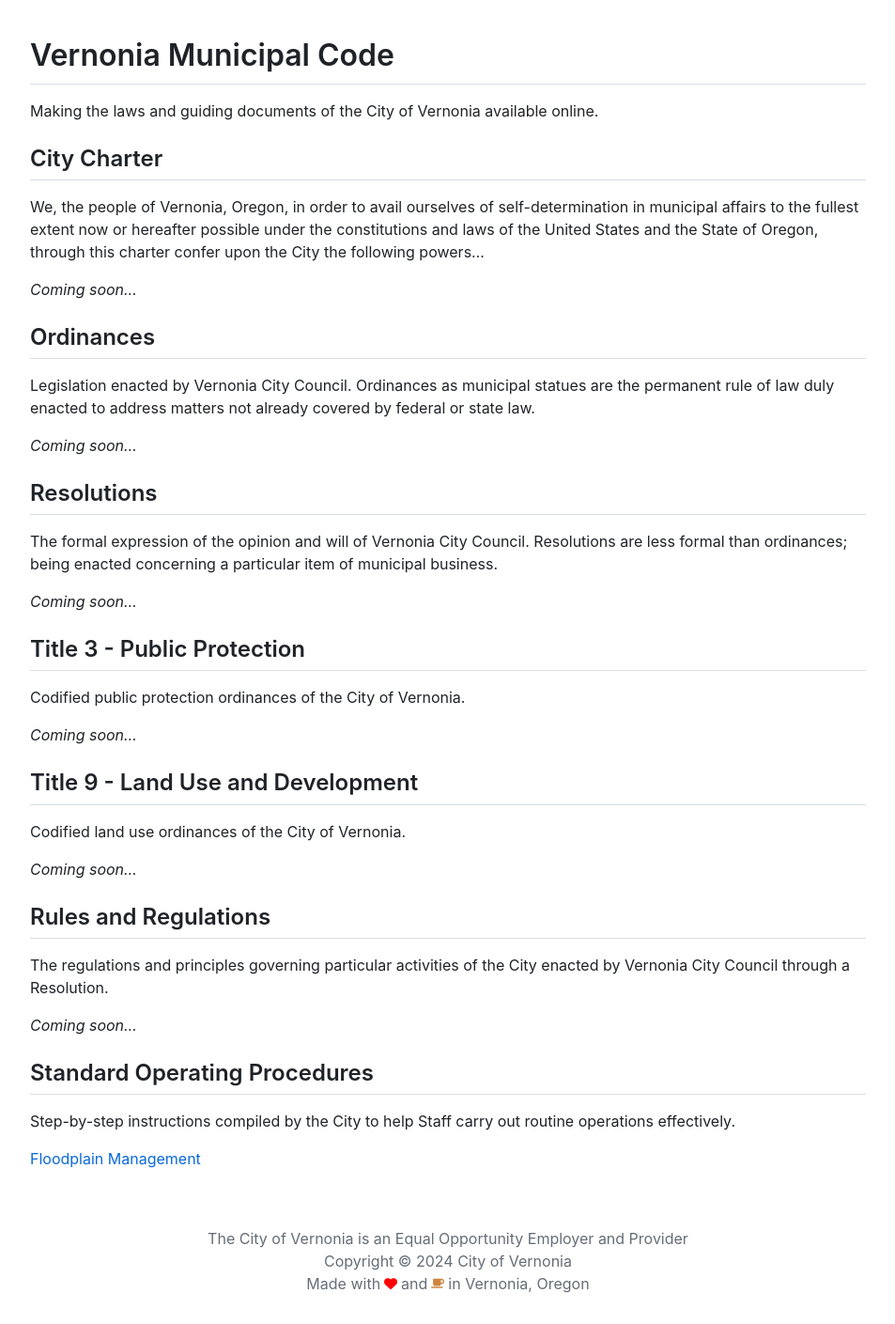
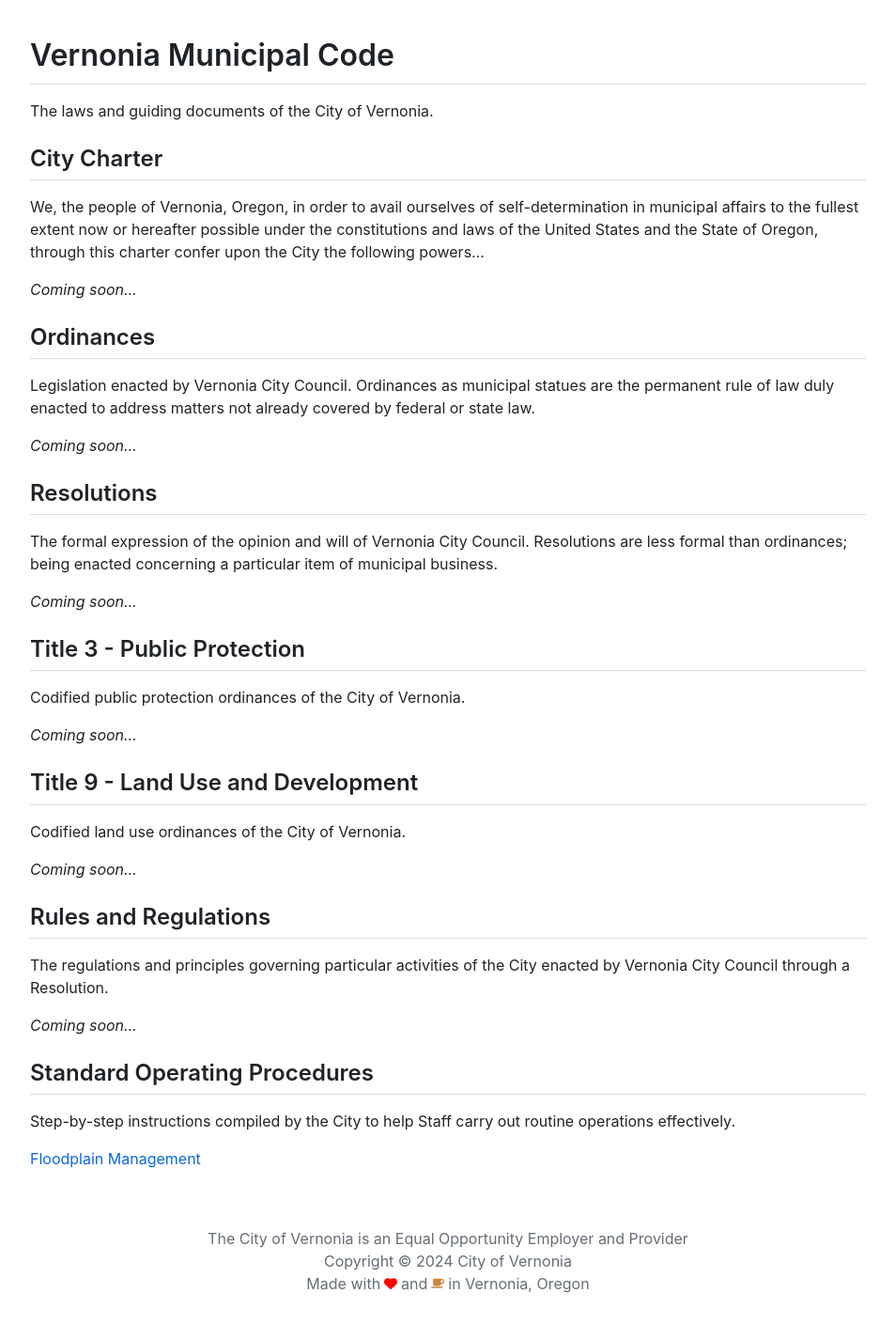
Before and after one commit to CityOfVernonia/standard-operating-procedures, a Jekyll site: the page built from index.markdown, in a window 1280 px wide. Shown: the whole page at 94% size, without its empty margins (163-1116 px from the left). Built offline with Jekyll 4.4.1, drawn with Linux system fonts in a browser that asks for light colours.

Commit message:
Update index.markdown

```diff
--- a/index.markdown
+++ b/index.markdown
@@ -1,13 +1,13 @@
 ---
 title: Vernonia Municipal Code
-description: Making the laws and guiding documents of the City of Vernonia available online.
+description: The laws and guiding documents of the City of Vernonia.
 permalink: /
 layout: default
 ---
 
 # Vernonia Municipal Code
 
-Making the laws and guiding documents of the City of Vernonia available online.
+The laws and guiding documents of the City of Vernonia.
 
 ## City Charter
 
```
